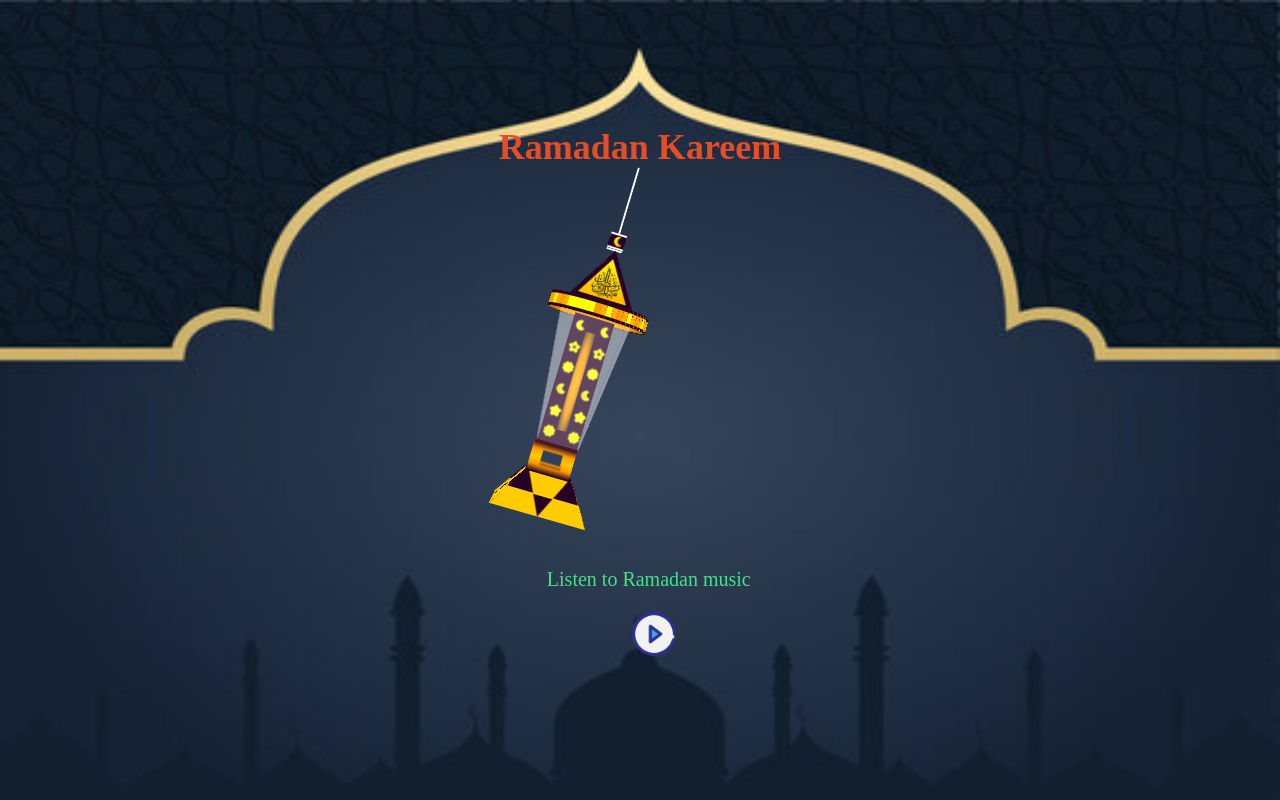
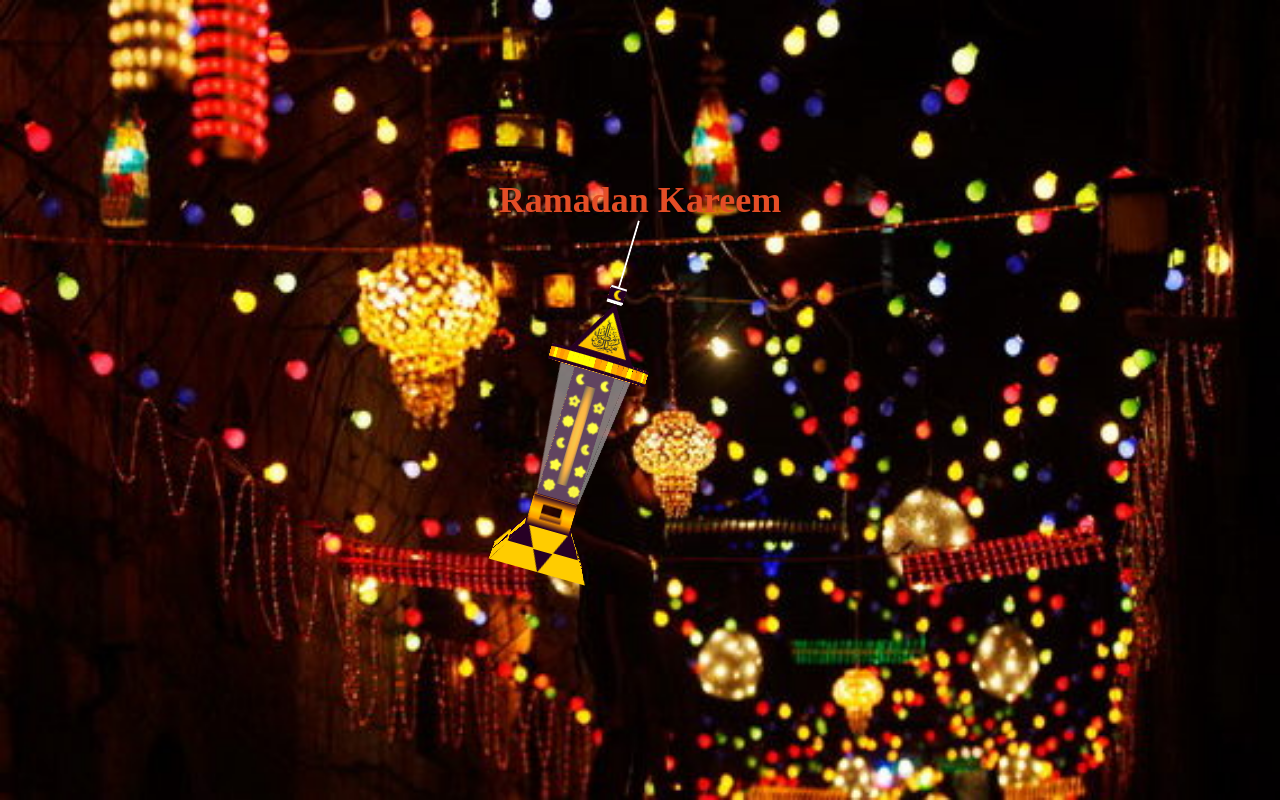
Before and after one commit to EngMedany/ramdan, a plain HTML site: page index.html in a window 1280 px wide. Drawn offline with Linux system fonts and the light colour scheme; files whose address does not match are found by name.

Commit message:
third commit

```diff
--- a/index.html
+++ b/index.html
@@ -66,15 +66,15 @@
     </div>
 
    <div class="music" style="display: none;">
-    <audio id="audioPlayer" controls>
-        <source src="sound/Ramadan_Gana.mp3" type="audio/mp3">
+    <audio id="audioPlayer" controls autoplay>
+        <source  src="sound/Ramadan_Gana.mp3" type="audio/mp3">
     </audio>
 </div>
 
 <!-- Add a button or any element that triggers audio play -->
-<p style="font-size: 20px; padding-left: 48px; padding-bottom: 8px; color: #43e288;" >Listen to Ramadan music</p>
+<!-- <p style="font-size: 20px; padding-left: 48px; padding-bottom: 8px; color: #43e288;" >Listen to Ramadan music</p> -->
 
-<button onclick="playAudio()">
+<button style="display: none;" onclick="playAudio()">
     <img src="images/playing 2.webp" width="50" height="50" alt="Play" style="border-radius: 50%;">
 </button>
 
--- a/style.css
+++ b/style.css
@@ -9,7 +9,7 @@ body {
     place-content: center;
     background: #222;
     perspective: 1000px;
-    background-image: url(images/back.jpg);
+    background-image: url(images/b1.jpg);
     background-size: 100% 100%;
 }
 button {
```
Also changed, not shown: images/b1.jpg (added), images/b2.jpg (added).
